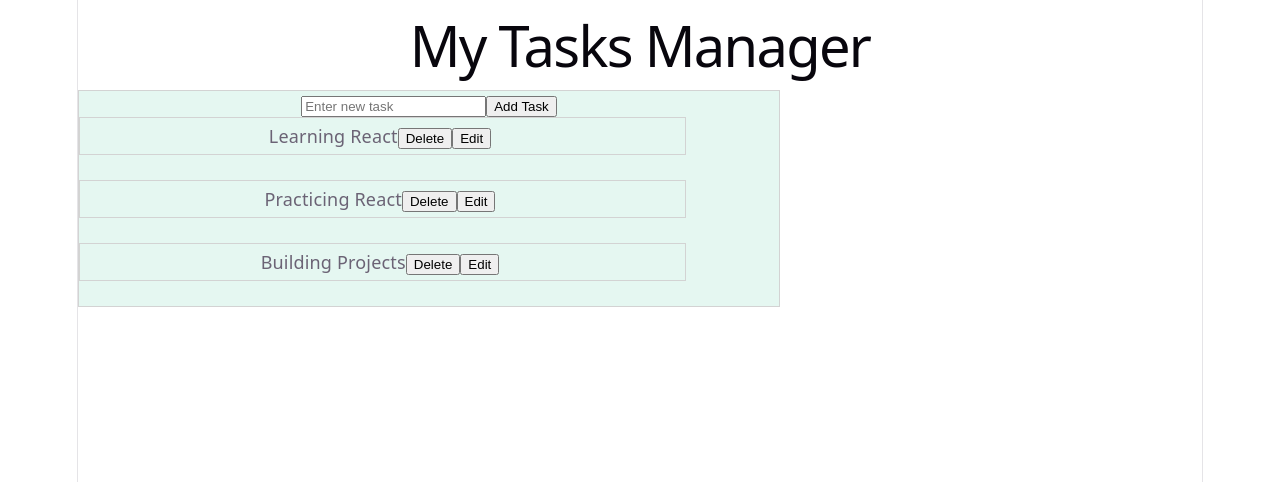
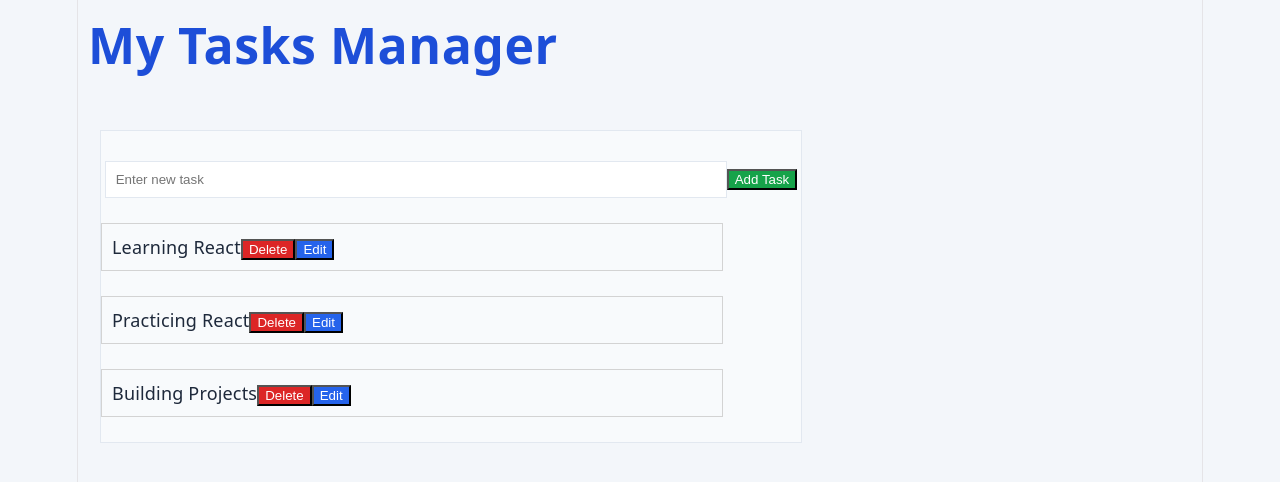
Before and after one commit to Amengit261/practing-react, a React (Vite) app: page / in a window 1280 px wide. Shown: the top 482 px of the page. Built offline with nearby package versions, Linux system fonts and the light colour scheme.

Commit message:
i finshe my tasks manger app

```diff
--- a/src/Taskmanger.css
+++ b/src/Taskmanger.css
@@ -1,13 +1,53 @@
+
+body{
+    background-color: #F3F6FA;
+    color: #1E293B;
+}
 .p1{
+    margin-bottom: 25px;
+    width: 600px;
     border:1px solid lightgray ;
+padding: 10px;
+text-align: start;
+background-color: #F8FAFC;
+}
+.type{
     margin-bottom: 25px;
-    padding: 5px;
     width: 600px;
-    padding-left: 0px;
+    border:1px solid#E2E8F0 ;
+padding: 10px;
+text-align: start;
 }
 .Tasks-continer{
-    border:1px solid lightgray ;
+    position: absolute;
+    top: 130px;
+    left: 100px;
     width: 700px;
-    background-color: rgb(229, 247, 241);
+    background-color:#F8FAFC ;
+padding-top: 30px;
+    border:1px solid#E2E8F0;
 
 }
+#head{
+    color:#1D4ED8;
+    position: absolute;
+margin-left: 10px;
+font-size: 50px;
+ letter-spacing: 0.5px;
+   font-weight: 700;
+
+text-indent: 0cqw;}
+.btnadd{
+    background-color:#16A34A;
+    color: #FFFFFF;
+
+}
+.btndel{
+    background-color:#DC2626 ;
+    color: #FFFFFF;
+
+}
+.btnedit{
+    background-color:#2563EB;
+    color: #FFFFFF;
+}
--- a/src/taskmanger.jsx
+++ b/src/taskmanger.jsx
@@ -55,7 +55,7 @@ function TaskManager() {
         <p key={`${task}-${index}`} className='p1'>
           {task}
 
-          <button onClick={() => deleteTask(task)} className='btndelet'>
+          <button onClick={() => deleteTask(task)} className='btndel'>
             Delete
           </button>
 
```
